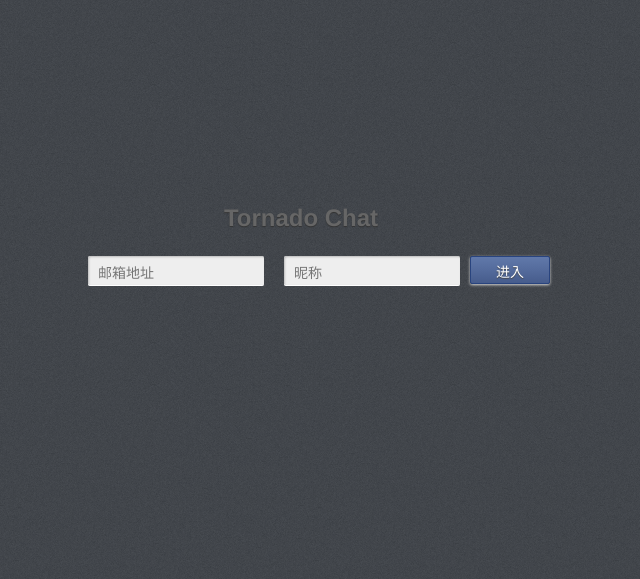
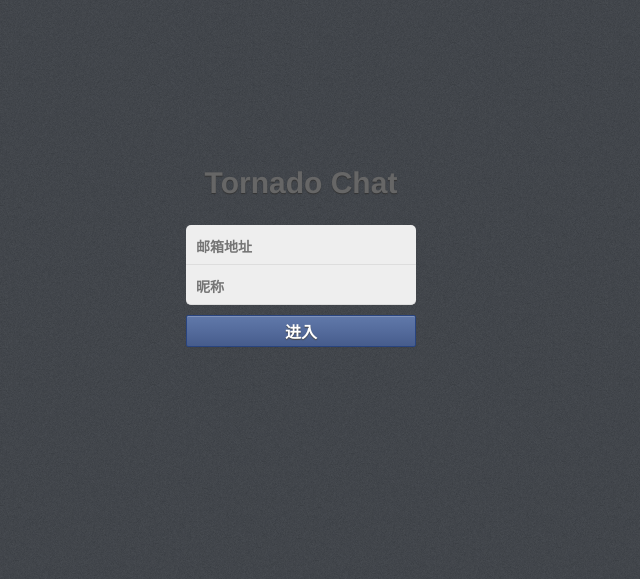
Before and after one commit to yunlzheng/chat, a Python web app: template templates/login.html in a window 1280 px wide. Shown: the top 579 px of the page, without its empty margins (339-979 px from the left). Run offline with Jinja, Linux system fonts and the light colour scheme; the template is opened without the code that fills it, so the values that code supplies are empty.

Commit message:
update project

```diff
--- a/chat/handler/auth.py
+++ b/chat/handler/auth.py
@@ -1,6 +1,5 @@
 # coding: utf-8
 from chat.handler import BaseHandler
-
 
 class AuthHandler(BaseHandler):
 
--- a/server.py
+++ b/server.py
@@ -4,13 +4,15 @@ import tornado.web
 import tornado.ioloop
 import tornado.httpserver
 from chat import Application
-
+from chat.define import ChatSigletonDefine
 
 __author__ = 'zheng'
 
 if __name__ == '__main__':
 
+    ChatSigletonDefine()
+    application = Application()
     port = os.environ.get("PORT", 8888)
-    http_server = tornado.httpserver.HTTPServer(Application())
+    http_server = tornado.httpserver.HTTPServer(application)
     http_server.listen(port)
     tornado.ioloop.IOLoop.instance().start()
--- /dev/null
+++ b/static/css/login.css
@@ -0,0 +1,87 @@
+html, body, div, span, applet, object, iframe, h1, h2, h3, h4, h5, h6, p, blockquote, pre, a, abbr, acronym, address, big, cite, code, del, dfn, em, img, ins, kbd, q, s, samp, small, strike, strong, sub, sup, tt, var, b, u, i, center, dl, dt, dd, ol, ul, li, fieldset, form, label, legend, table, caption, tbody, tfoot, thead, tr, th, td, article, aside, canvas, details, embed, figure, figcaption, footer, header, hgroup, menu, nav, output, ruby, section, summary, time, mark, audio, video {
+    margin: 0;
+    padding: 0;
+    border: 0;
+    vertical-align: baseline;
+}
+
+html, body {
+    height: 100%;
+    background: rgb(78, 83, 89) url(/static/images/bg_universal.png) repeat 0 0;
+    color: rgb(102, 102, 102);
+    font: 14px/1.5 Helvetica,"微软雅黑","黑体",Arial,Tahoma;
+    text-align: center;
+    overflow-y: hidden;
+}
+
+/**Login Page Style*/
+#loginContainer{
+    height: 100%;
+    width: 100%;
+    text-shadow: 0 1px 1px rgb(51, 51, 51);
+}
+
+#loginContainer .loginPanel {
+    position: relative;
+    width: 400px;
+    margin: 0 auto;
+    padding: 160px 0 0;
+}
+
+#loginContainer .loginPanel .enlogoTitle {
+    margin-bottom: 20px;
+}
+
+#loginContainer .loginPanel .enlogoTitle h1{
+    font-size: 30px;
+    font-weight: bolder;
+}
+
+#loginContainer .loginPanel input{
+    height: 30px;
+    padding: 7px 10px 2px;
+    outline: none;
+    background: #EEE;
+    border: none;
+    border-bottom: 1px solid #DDD;
+    font: 14px/1.5 Helvetica,"微软雅黑","黑体",Arial,Tahoma;
+    line-height: 1.2em;
+    display: block;
+    width: 210px;
+    margin: 0 auto;
+    color: #534F4F;
+    font-weight: bold;
+}
+
+#loginContainer .loginPanel input.bottom{
+    border-radius: 0 0 5px 5px;
+}
+
+#loginContainer .loginPanel input.top{
+    border-radius: 5px 5px 0 0;
+}
+
+#loginContainer .loginPanel button{
+
+    text-align: center;
+    font-size: 16px;
+    font-weight: bolder;
+    display: block;
+    height: 32px;
+    color: rgb(255, 255, 255);
+    text-decoration: none;
+    border: 1px solid rgb(41, 68, 126);
+    border-radius: 2px;
+    -moz-border-radius: 2px;
+    -webkit-border-radius: 2px;
+    text-shadow: 0 1px 1px rgb(68, 68, 68);
+    background-color: rgb(72, 108, 180);
+    background: -webkit-gradient(linear, left top,left bottom, from(rgb(96, 120, 170)),to(rgb(70, 92, 140)), color-stop(0.1,rgb(94, 118, 167)),color-stop(0.5,rgb(84, 107, 156)),color-stop(0.9,rgb(73, 95, 143)),color-stop(1.0,rgb(70, 92, 140)));
+    background-image: -moz-linear-gradient(top, #5E76A7 10%, #546B9C 50%, #495F8F 90%, #465C8C 100%);
+    box-shadow: inset 0 1px 0 rgba(255, 255, 255, 0.2), 0 1px 2px rgba(0, 0, 0, 0.05);
+    width: 230px;
+    margin: 0 auto;
+    margin-top: 10px;
+
+
+}
--- a/static/css/style.css
+++ b/static/css/style.css
@@ -2,8 +2,6 @@ html, body, div, span, applet, object, iframe, h1, h2, h3, h4, h5, h6, p, blockq
     margin: 0;
     padding: 0;
     border: 0;
-    font-size: 100%;
-    font: inherit;
     vertical-align: baseline;
 }
 
@@ -240,79 +275,3 @@ a.chatSend b {
     visibility: visible;
     height: 42px;
 }
-
-/**Login Page Style*/
-#loginContainer{
-    height: 100%;
-    width: 100%;
-    text-shadow: 0 1px 1px rgb(51, 51, 51);
-}
-
-#loginContainer .loginPanel {
-    position: absolute;
-    left: 400px;
-    width: 500px;
-    height: 380px;
-    border: 1px solid rgb(221, 221, 221);
-    border-radius: 4px;
-    text-align: center;
-    border: none;
-    margin: 0 auto;
-    padding: 200px 0 0;
-    text-align: center;
-    position: static;
-}
-
-#loginContainer .loginPanel .enlogoTitle {
-    margin-bottom: 20px;
-}
-
-#loginContainer .loginPanel .enlogoTitle h1{
-    font-size: 24px;
-    font-weight: bolder;
-}
-
-#loginContainer .loginPanel input{
-    float: right;
-
-    height: 20px;
-    margin: 0 10px 0 10px;
-    padding: 7px 10px 2px;
-    outline: none;
-    box-shadow: 1px 1px 2px rgb(187, 187, 187) inset;
-    background: rgb(238, 238, 238);
-    background: #fafafa\9;
-    border-radius: 2px;
-    border: none;
-    border-bottom: 1px solid rgb(255, 255, 255);
-    border: 1px solid #ccc\9;
-    font: 14px/1.5 Helvetica,"微软雅黑","黑体",Arial,Tahoma;
-    line-height: 1.2em;
-    resize: none;
-}
-
-#loginContainer .loginPanel button{
-    float: right;
-    font-size: 14px;
-    line-height: 28px;
-    border-top: 1px solid rgb(123, 143, 184);
-    text-shadow: 0 -1px 0 rgb(79, 115, 159);
-    text-align: center;
-    display: block;
-    float: right;
-    height: 28px;
-    width: 80px;
-    margin: 0px 1px 1px 0;
-    color: rgb(255, 255, 255);
-    text-align: center;
-    text-decoration: none;
-    border: 1px solid rgb(41, 68, 126);
-    border-radius: 2px;
-    -moz-border-radius: 2px;
-    -webkit-border-radius: 2px;
-    box-shadow: 0 1px 3px rgb(217, 217, 217);
-    text-shadow: 0 1px 1px rgb(68, 68, 68);
-    background: rgb(72, 108, 180);
-    background: -webkit-gradient(linear, left top,left bottom, from(rgb(96, 120, 170)),to(rgb(70, 92, 140)), color-stop(0.1,rgb(94, 118, 167)),color-stop(0.5,rgb(84, 107, 156)),color-stop(0.9,rgb(73, 95, 143)),color-stop(1.0,rgb(70, 92, 140)));
-    background-image: -moz-linear-gradient(top, #5E76A7 10%, #546B9C 50%, #495F8F 90%, #465C8C 100%);
-}
--- a/templates/login.html
+++ b/templates/login.html
@@ -4,7 +4,7 @@
     <title>Tornado WebSocket</title>
     <meta name="viewport" content="width=device-width, initial-scale=1.0">
     <script type="text/javascript" src="/static/jquery.js"></script>
-    <link href="/static/css/style.css" rel="stylesheet">
+    <link href="/static/css/login.css" rel="stylesheet">
   </head>
   <body>
     <div id="loginContainer">
@@ -15,9 +15,9 @@
             </div>
             <div class="panelContent">
                 <form method="post">
+                    <input name="email" type="email" class="top" placeholder="邮箱地址"/>
+                    <input name="nickname" type="text" class="bottom" placeholder="昵称"/>
                     <button type="submit">进入</button>
-                    <input name="nickname" type="text" placeholder="昵称"/>
-                    <input name="email" type="email" placeholder="邮箱地址"/>
                 </form>
             </div>
         </div>
@@ -27,13 +27,9 @@
 
     $(function(){
         $("form").submit(function(){
-
             return true;
-
         });
     });
-
-
     </script>
   </body>
 </html>
```
Also changed, not shown: other parts of static/css/style.css (+45 -8 lines), chat/app.py (+13 -18 lines), chat/core/listener.py (+5 -6 lines), chat/define.py (+25 -2 lines), chat/handler/main.py (+10 -4 lines), chat/handler/message.py (+16 -6 lines), chat/router.py (added, +11 -0 lines), templates/index.html (+8 -11 lines).
